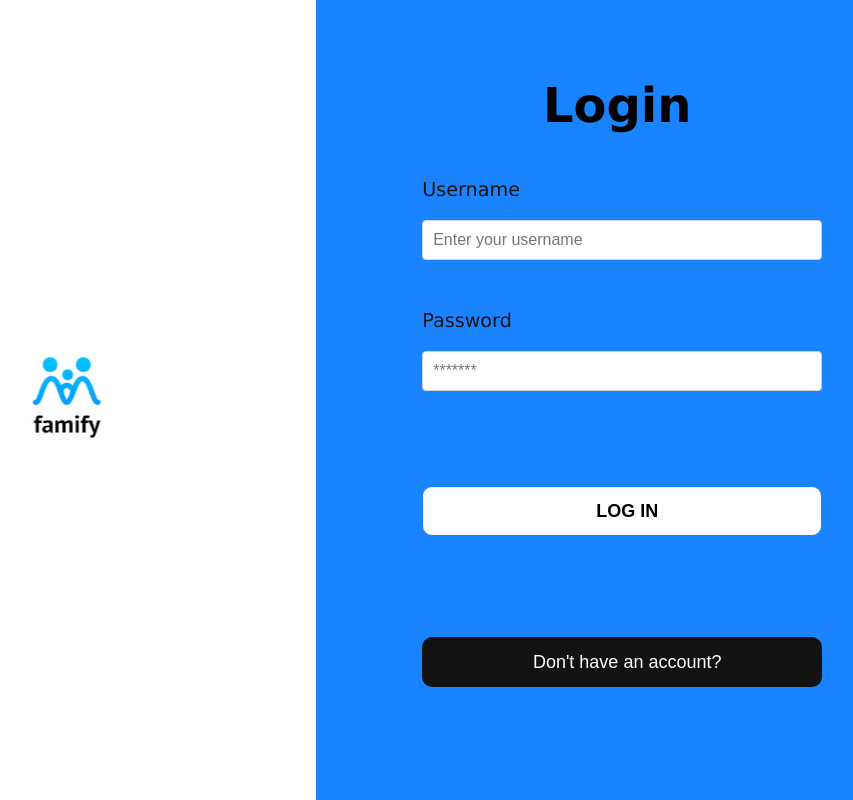
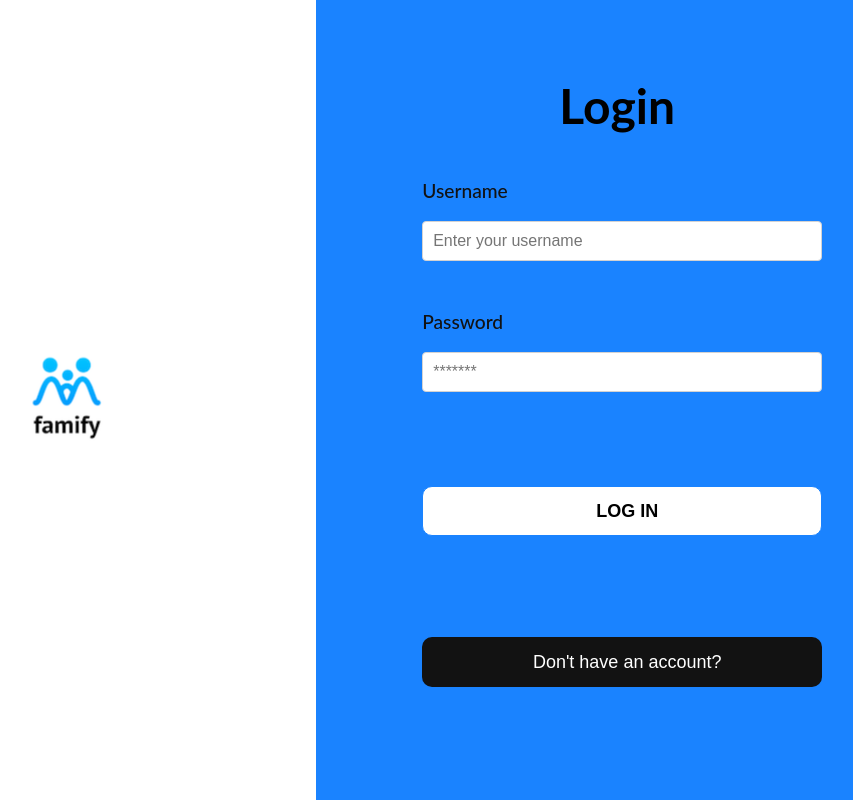
Before and after one commit to kadinsayani/Famify, a React (Create React App) app in the folder client/: page / in a window 1280 px wide. Shown: the whole page, without its empty margins (362-1215 px from the left). Built offline with nearby package versions, Linux system fonts and the light colour scheme.

Commit message:
fixed font conflict

```diff
--- a/client/src/components/FamFeed.css
+++ b/client/src/components/FamFeed.css
@@ -1,6 +1,3 @@
-body {
-    font-family: Geneva, Tahoma, sans-serif, Verdana;
-}
 .post-app {
   display: flex;
   flex-direction: column;
@@ -34,7 +31,7 @@ body {
   position: absolute;
   background-color: #f1f1f1;
   min-width: 160px;
-    box-shadow: 0px 8px 16px 0px rgba(0,0,0,0.2);
+  box-shadow: 0px 8px 16px 0px rgba(0, 0, 0, 0.2);
   z-index: 1;
   margin-top: -25px;
 }
@@ -58,7 +55,7 @@ body {
   position: absolute;
   background-color: #f1f1f1;
   min-width: 160px;
-    box-shadow: 0px 8px 16px 0px rgba(0,0,0,0.2);
+  box-shadow: 0px 8px 16px 0px rgba(0, 0, 0, 0.2);
   z-index: 1;
 }
 .dropdown Button {
@@ -67,11 +64,18 @@ body {
   text-decoration: none;
   display: block;
 }
-.dropdown Button:hover {background-color: #ddd;}
+.dropdown Button:hover {
+  background-color: #ddd;
+}
 
-.ddc:hover .dropdown {display: block; background-color: #ddd;}
+.ddc:hover .dropdown {
+  display: block;
+  background-color: #ddd;
+}
 
-.post-app2:hover .hide {background-color: #0eb2fc;}
+.post-app2:hover .hide {
+  background-color: #0eb2fc;
+}
 
 .post-form {
   display: flex;
```
Lines whose indentation alone changed are shown as unchanged.
